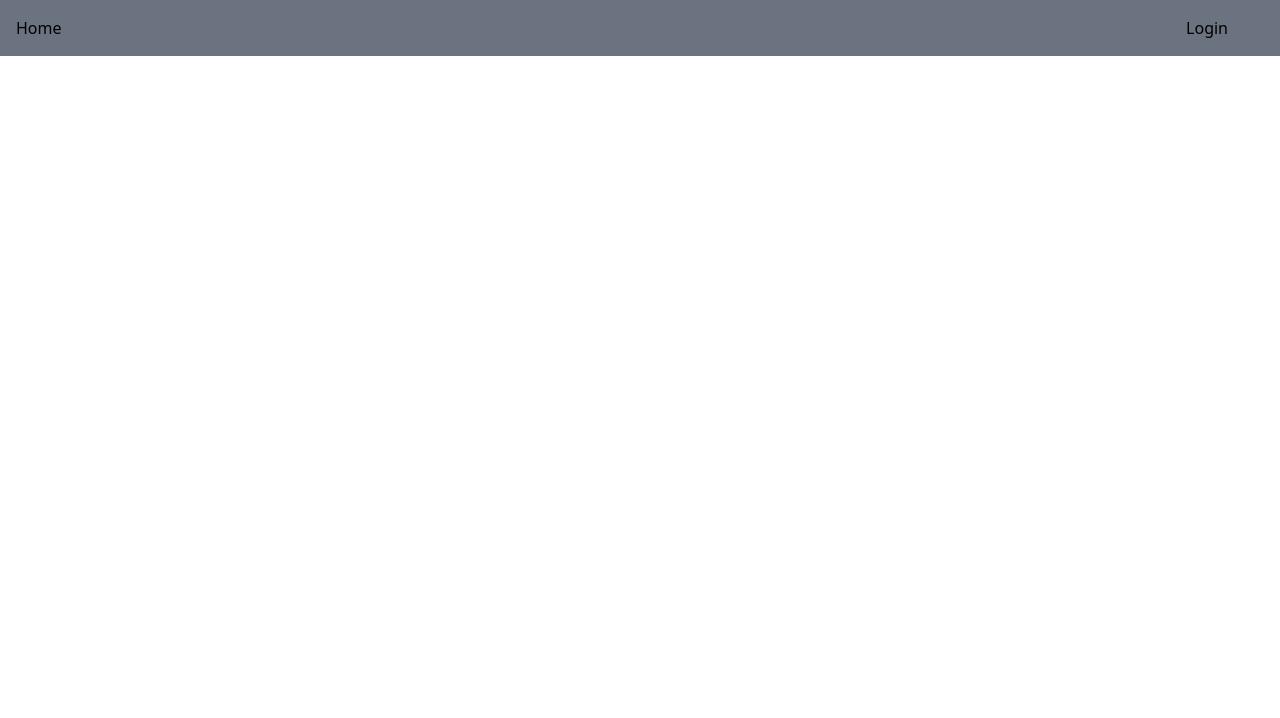
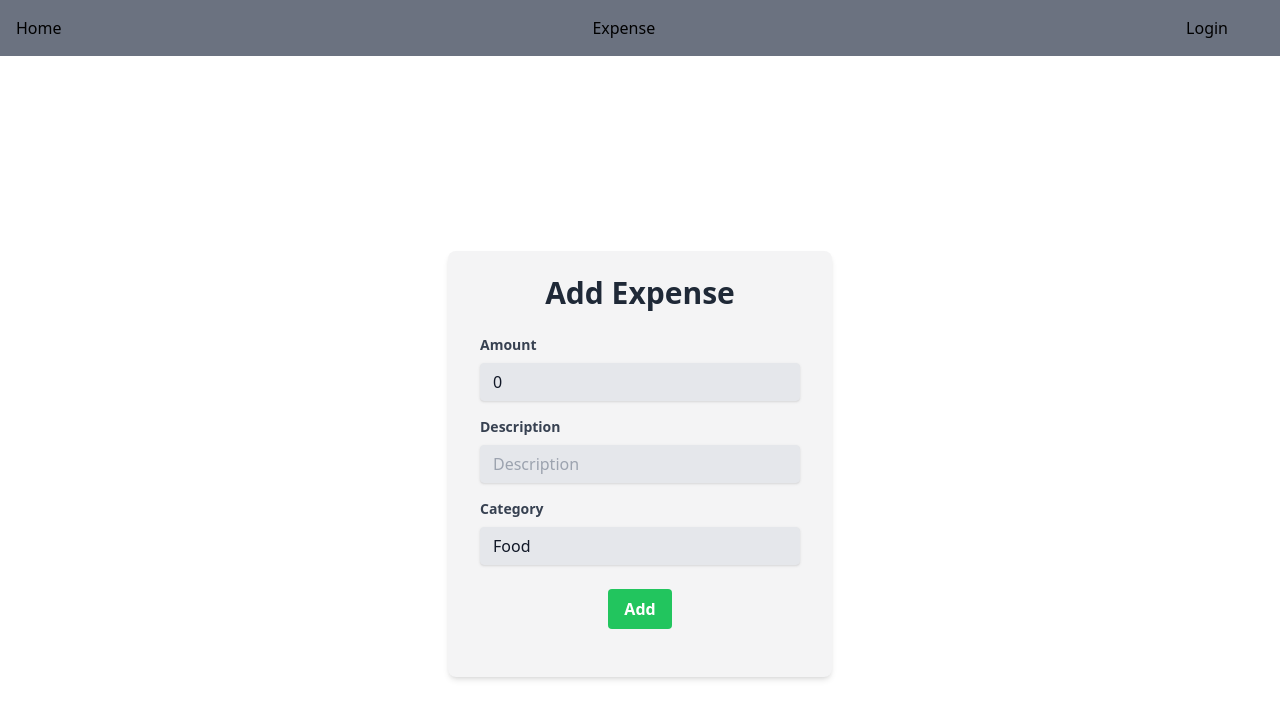
Before and after one commit to vaibhavsingh9798/expense_tracker_react_app, a React (Create React App) app: page /expense in a window 1280 px wide. Before the commit this address had no page. Shown: the top 718 px of the page. Built offline with nearby package versions, Linux system fonts and the light colour scheme.

Commit message:
add expense form

```diff
--- a/src/App.js
+++ b/src/App.js
@@ -1,6 +1,7 @@
 import ForgotPassword from "./components/Auth/ForgotPassword";
 import Login from "./components/Auth/Login";
 import VerifyEmail from "./components/Auth/VerifyEmail";
+import Expense from "./components/Expense/Expense";
 import Home from "./components/Home/Home";
 import Profile from "./components/Profile/Profile";
 import {Routes, Route} from "react-router-dom"
@@ -15,6 +16,7 @@ function App() {
             <Route path='/profile' element={<Profile />} />
             <Route path='/verify-email' element={<VerifyEmail />} />
             <Route path="/forgot-password" element={<ForgotPassword />} />
+            <Route path="/expense" element={<Expense/>} />
           </Routes>
 
          </div>
--- a/src/components/Auth/ForgotPassword.js
+++ b/src/components/Auth/ForgotPassword.js
@@ -4,6 +4,7 @@ import { NavLink, useNavigate } from "react-router-dom";
 const ForgotPassword = () =>{
     const [error,setEroor] = useState('')
     const [email,setEmail] = useState('')
+    const [loading,setLoading] = useState(false)
 
     const API_KEY =  'AIzaSyDe422vlAnqibSzAxFe3D3N7eFp2hQxxbg'
     const URL = `https://identitytoolkit.googleapis.com/v1/accounts:sendOobCode?key=${API_KEY}`
@@ -11,7 +12,7 @@ const ForgotPassword = () =>{
     const navigate = useNavigate()
     const handleSubmit = async (e) => {
        e.preventDefault();
-       console.log('email',email);
+       setLoading(true)
        try{
         let response = await fetch(URL,{
            method:'POST',
@@ -24,6 +25,7 @@ const ForgotPassword = () =>{
        }catch(err){
         setEroor(err.message)
        }
+       setLoading(false)
     }
     return(
         <div className="flex justify-center items-center h-screen bg-gradient-to-r from-blue-500 to-indigo-600">
@@ -48,7 +50,7 @@ const ForgotPassword = () =>{
             className="bg-indigo-500 hover:bg-indigo-700 text-white font-bold py-2 px-4 rounded focus:outline-none focus:shadow-outline"
             type="submit"
           >
-            Send Link
+         {loading ? 'Loading....' :  'Send Link'}
           </button>
         </div>
         <div className='mt-4'>
--- /dev/null
+++ b/src/components/Expense/AddExpense.js
@@ -0,0 +1,80 @@
+import { useState } from "react";
+
+const AddExpense = () =>{
+    const [expense,setExpense] = useState({amount:0,description:'',category:''})
+    const [error,setError] = useState('')
+
+    const handleChange = (e)=>{
+        setExpense({...expense,[e.target.name]:e.target.value})
+    }
+
+    const handleSubmit = async(e) =>{
+      e.preventDefault();
+      console.log('exp..',expense)
+      setExpense({amount:0,description:'',category:''})
+    }
+    return(
+        <div className="flex justify-center items-center h-screen">
+        <form className="bg-zinc-100 shadow-md rounded-lg px-8 pt-6 pb-8 mb-4 w-96" onSubmit={handleSubmit}>
+          <h2 className="text-3xl font-bold mb-6 text-center text-gray-800">Add Expense</h2>
+
+          <div className="mb-4">
+            <label className="block text-gray-700 text-sm font-bold mb-2" htmlFor="amount">
+             Amount
+            </label>
+            <input
+              className="shadow appearance-none border rounded w-full py-2 px-3 bg-gray-200 text-gray-900 leading-tight focus:outline-none focus:shadow-outline "
+              name="amount"
+              type="number"
+              placeholder="Amount"
+              value={expense.amount}
+              onChange={handleChange}
+              required
+            />
+          </div>
+          <div className="mb-4">
+            <label className="block text-gray-700 text-sm font-bold mb-2" htmlFor="description">
+              Description
+            </label>
+            <input
+              className="shadow appearance-none border rounded w-full py-2 px-3 bg-gray-200 text-gray-900 leading-tight focus:outline-none focus:shadow-outline"
+              name="description"
+              type="text"
+              placeholder="Description"
+              value={expense.description}
+              onChange={handleChange}
+            />
+          </div>
+        <div className="mb-6">
+            <label className="block text-gray-700 text-sm font-bold mb-2" htmlFor="cateogry">
+              Category
+            </label>
+            <select
+              className="shadow appearance-none border rounded w-full py-2 px-3 bg-gray-200 text-gray-900 leading-tight focus:outline-none focus:shadow-outline"
+              name="category"
+              value={expense.category}
+              onChange={handleChange}
+            >
+                <option value='Food'>Food</option>
+                <option value='Petrol'>Petrol</option>
+                <option value='Rent'>Rent</option>
+                </select>
+          </div>
+
+          <div className="flex flex-col items-center justify-center">
+            <button
+              className="bg-green-500 hover:bg-green-700 text-white font-bold py-2 px-4 rounded focus:outline-none focus:shadow-outline"
+              type="submit"
+            >
+             Add
+            </button>
+          </div>
+          <div className='mt-4'>
+          {error && <p className='text-red-500 mt-2'>{error}</p>}
+          </div>
+        </form>
+      </div>
+    )
+}
+
+export default AddExpense;
--- /dev/null
+++ b/src/components/Expense/Expense.js
@@ -0,0 +1,12 @@
+import AddExpense from "./AddExpense"
+
+const Expense = () =>{
+    return(
+        <div>
+
+           <AddExpense />
+        </div>
+    )
+}
+
+export default Expense
--- a/src/components/Home/Home.js
+++ b/src/components/Home/Home.js
@@ -22,7 +22,10 @@ const Home = () =>{
         <div class="bg-gray-500 p-4">
     <div class="container mx-auto flex justify-between items-center">
         <div>
-       <NavLink>Home</NavLink>
+       <NavLink to='/'>Home</NavLink>
+        </div>
+        <div>
+       <NavLink to='/expense'>Expense</NavLink>
         </div>
 
         <div class="mr-9">
```
